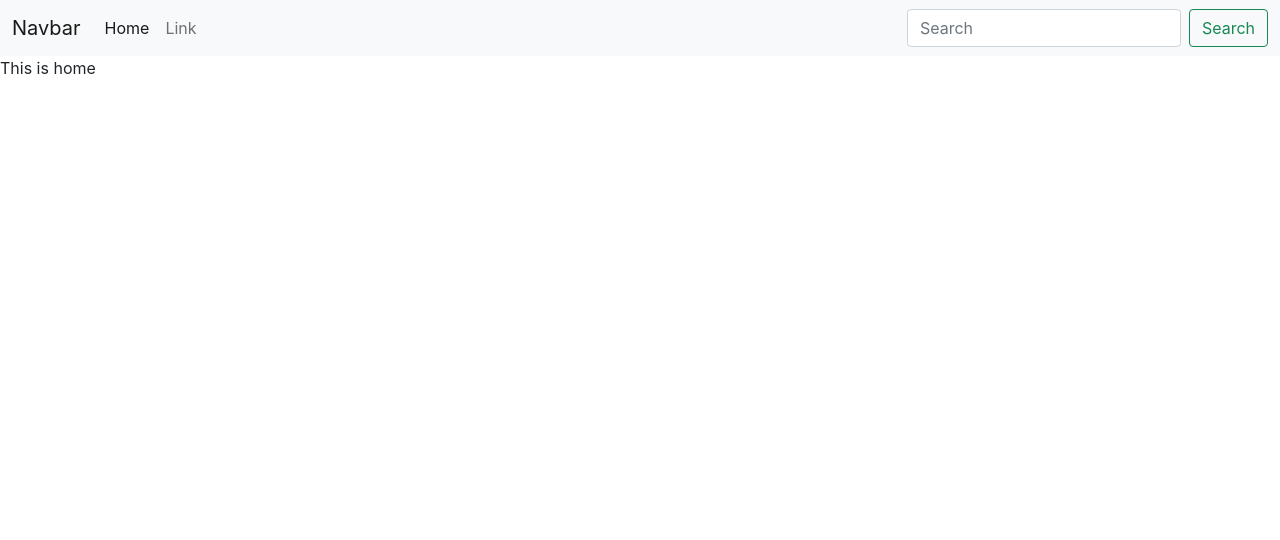
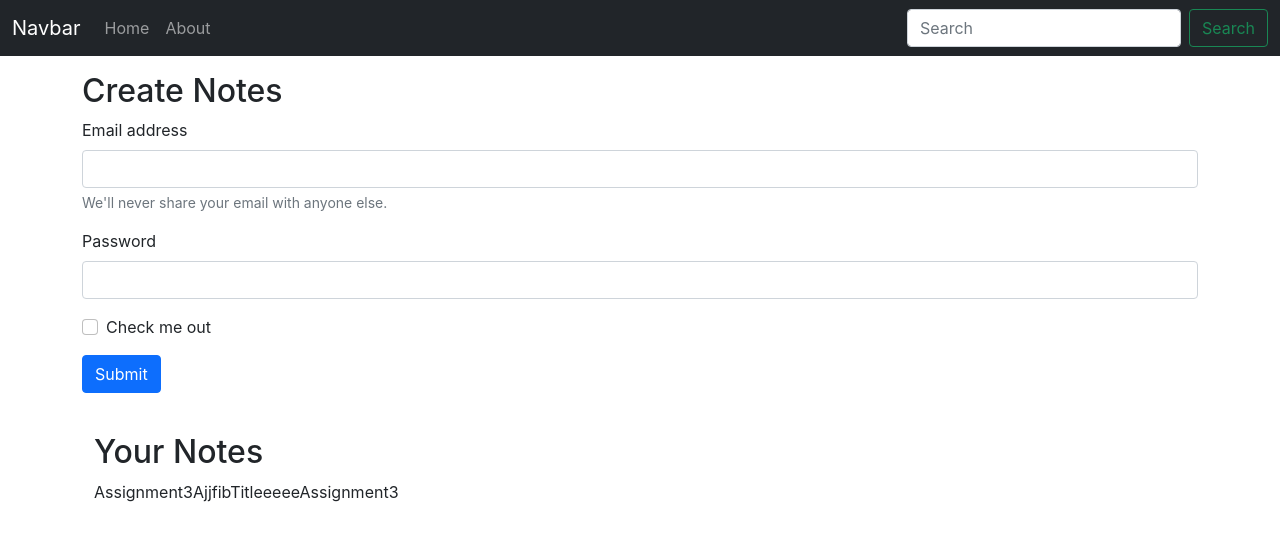
Before and after one commit to PranjalMulane/react-noteapp, a React (Create React App) app: page /Home in a window 1280 px wide. Shown: the top 540 px of the page. Built offline with nearby package versions, Linux system fonts and the light colour scheme.

Commit message:
note app added

```diff
--- a/src/App.js
+++ b/src/App.js
@@ -16,10 +16,12 @@
       <NoteState>
         <BrowserRouter>
           <Navbar />
+          <div className="container my-3">
           <Routes>
             <Route exact path="Home" element={<Home />} />
             <Route exact path="About" element={<About />} />
           </Routes>
+          </div>
         </BrowserRouter>
       </NoteState>
     </>
--- a/src/components/About.js
+++ b/src/components/About.js
@@ -2,16 +2,11 @@
 import NoteContext from '../context/NoteContext'
 
 const About = () => {
-  const a = useContext(NoteContext)
-
-  useEffect(() => {
-    a.update()
-  }, [])
 
 
   return (
     <>
-    <p>This is about page, Hi I am  {a.state.name}, My Job role is {a.state.role}</p>
+    <p>This is about page, Hi I am </p>
     </>
   )
 }
--- a/src/components/Home.js
+++ b/src/components/Home.js
@@ -1,9 +1,35 @@
-import React from 'react'
+import React, { useContext } from 'react'
+import NoteContext from '../context/NoteContext'
+import { Note } from './Note';
+
 
 const Home = () => {
+  const context = useContext(NoteContext)
+
+  const {notes, setNotes} = context;
+
   return (
     <>
-    <p>This is home</p>
+        <form>
+        <div className="mb-3">
+          <h2>Create Notes</h2>
+          <label htmlFor="exampleInputEmail1" className="form-label">Email address</label>
+          <input type="email" className="form-control" id="exampleInputEmail1" aria-describedby="emailHelp" />
+          <div id="emailHelp" className="form-text">We'll never share your email with anyone else.</div>
+        </div>
+        <div className="mb-3">
+          <label htmlFor="exampleInputPassword1" className="form-label">Password</label>
+          <input type="password" className="form-control" id="exampleInputPassword1" />
+        </div>
+        <div className="mb-3 form-check">
+          <input type="checkbox" className="form-check-input" id="exampleCheck1" />
+          <label className="form-check-label" htmlFor="exampleCheck1">Check me out</label>
+        </div>
+        <button type="submit" className="btn btn-primary">Submit</button>
+      </form>
+      <br></br>
+
+      <Note/>
     </>
   )
 }
--- a/src/components/Navbar.js
+++ b/src/components/Navbar.js
@@ -1,24 +1,34 @@
-import React from 'react'
+import React, { useEffect } from 'react'
 import {
-    Link
+    Link, useLocation
   } from "react-router-dom";
+
+
+
 const Navbar = () => {
+
+  let location = useLocation();
+  useEffect(() => {
+    console.log(location.pathname);
+  }, [location])
+
+
   return (
     <>
 
-    <nav className="navbar navbar-expand-lg navbar-light bg-light">
+    <nav className="navbar navbar-expand-lg navbar-dark bg-dark">
         <div className="container-fluid">
-          <Link className="navbar-brand" to="/">Navbar</Link>
+          <Link className="navbar-brand" to="/home">Navbar</Link>
           <button className="navbar-toggler" type="button" data-bs-toggle="collapse" data-bs-target="#navbarSupportedContent" aria-controls="navbarSupportedContent" aria-expanded="false" aria-label="Toggle navigation">
             <span className="navbar-toggler-icon" />
           </button>
           <div className="collapse navbar-collapse" id="navbarSupportedContent">
             <ul className="navbar-nav me-auto mb-2 mb-lg-0">
               <li className="nav-item">
-                <Link className="nav-link active" aria-current="page" to="/home">Home</Link>
+                <Link className={`nav-link  ${location.pathname==="/home"?"active":""}`} aria-current="page" to="/home">Home</Link>
               </li>
               <li className="nav-item">
-                <Link className="nav-link" to="/about">Link</Link>
+                <Link className={`nav-link  ${location.pathname==="/about"?"active":""}`} to="/about">About</Link>
               </li>
 
 
--- /dev/null
+++ b/src/components/Note.js
@@ -0,0 +1,18 @@
+import React, { useContext } from 'react'
+import NoteContext from '../context/NoteContext'
+
+export const Note = () => {
+
+const context = useContext(NoteContext)
+
+  const {notes, setNotes} = context;
+
+  return (
+    <div className="container my-3">
+        <h2>Your Notes</h2>
+          {notes.map((note)=>{
+            return note.title;
+          })}
+      </div>
+  )
+}
--- a/src/context/NoteState.js
+++ b/src/context/NoteState.js
@@ -2,23 +2,52 @@
 import NoteContext from "./NoteContext";
 
 const NoteState=(props)=>{
-    const s1={
-        "name":"pranjal",
-        "role":"developer"
-    }
-    const [state, setState] = useState(s1);
 
-    const update=()=>{
-        setTimeout( ()=>{
-            setState({
-                "name": "pooja",
-                "role":"tester"
-            })
-        },2000);
-    }
+
+    const noteInitial =
+    [
+        {
+          "_id": "62680efbec15bc83b4d62958",
+          "user": "62680ea4ec15bc83b4d62955",
+          "title": "Assignment3",
+          "description": "asdfedfsd",
+          "tag": "php2",
+          "date": "2022-04-26T15:25:48.000Z",
+          "__v": 0
+        },
+        {
+          "_id": "6272939e2a7b7f33f360220a",
+          "user": "62680ea4ec15bc83b4d62955",
+          "title": "Ajjfib",
+          "description": "asdfedfsd",
+          "tag": "php2",
+          "date": "2022-05-04T14:54:22.014Z",
+          "__v": 0
+        },
+        {
+            "_id": "6272939e2a7b7f33f360220a",
+            "user": "62680ea4ec15bc83b4d62955",
+            "title": "Titleeeee",
+            "description": "asdfedfsd",
+            "tag": "php2",
+            "date": "2022-05-04T14:54:22.014Z",
+            "__v": 0
+          },
+          {
+            "_id": "6272939e2a7b7f33f360220a",
+            "user": "62680ea4ec15bc83b4d62955",
+            "title": "Assignment3",
+            "description": "asdfedfsd",
+            "tag": "php2",
+            "date": "2022-05-04T14:54:22.014Z",
+            "__v": 0
+          }
+    ]
+
+    const [notes, setNotes]= useState(noteInitial)
 
     return(
-        <NoteContext.Provider value={{state,update}}>
+        <NoteContext.Provider value={{notes}}>
             {props.children}
         </NoteContext.Provider>
     )
```
Also changed, not shown: src/components/Noteitem.js (added, +13 -0 lines).
